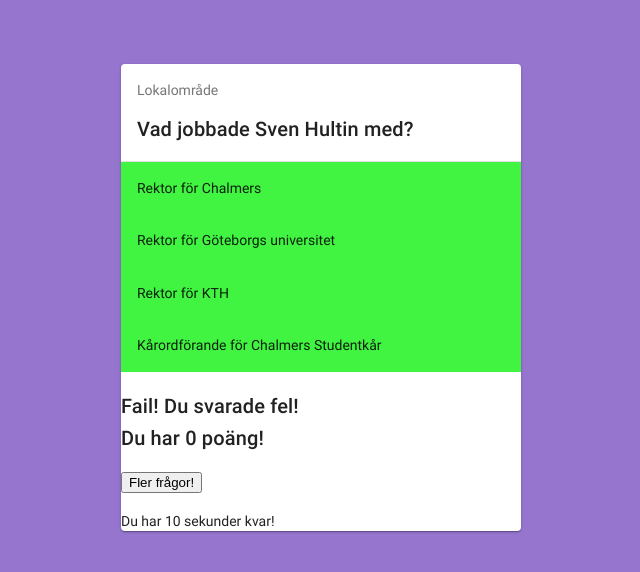
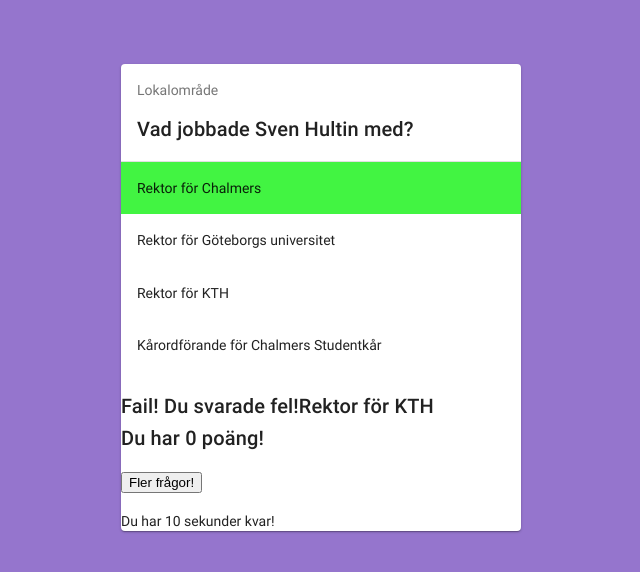
Before and after one commit to DanielWillim/DAT256, a React app: page / in a window 1280 px wide. Both pictures are taken after a click on the button "Rektor för KTH". Shown: the top 572 px of the page, without its empty margins (319-959 px from the left). Built offline with nearby package versions, Linux system fonts and the light colour scheme; a web font is replaced by a local one.

Commit message:
made the coloring work, but not the if-statement. Will fix later

```diff
--- a/src/Answer.jsx
+++ b/src/Answer.jsx
@@ -13,6 +13,7 @@
 });
 
 function Answer({
+  answered,
   answers,
   category,
   classes: { card, lowered },
@@ -40,17 +41,19 @@
             console.log(isCorrect);
           }}
         >
-          <CardContent style={{ backgroundColor: '#42f442' }}>
+          <CardContent style={
+            { backgroundColor: isCorrect ? '#42f442' : text === answered ? '#red' : 'white'}}
+          >
             <Typography variant="body1">
               {text}
             </Typography>
           </CardContent>
-
         </CardActionArea>
       ))}
       <br />
       <Typography variant="h6">
         {mening}
+        {'' + answered}
         <br />
         Du har&nbsp;
         {points}
--- a/src/App.jsx
+++ b/src/App.jsx
@@ -46,6 +46,7 @@
     setStartTimer: 10000,
     timer: 10000,
     gameOver: false,
+    answered: '-',
   }
 
   nextQuestion = () => {
@@ -70,6 +71,7 @@
 
   render() {
     const {
+      answered,
       currentQuestion: { answers, question },
       gameOver,
       points,
@@ -91,8 +93,9 @@
               answers={shuffle(answers)}
               timer={timer}
               onTimeOut={this.timerRunOut}
-              onAnswer={(won, newTimer) => {
+              onAnswer={(won, newTimer, text) => {
                 this.setState({ responded: { won } });
+                this.setState({ answered: text });
                 if (won) {
                   this.setState({ points: points + 1, timer: newTimer + 3000 });
                 } else if (points > 0) {
@@ -115,10 +118,12 @@
               mening="Grattis du svarade rätt!"
               onNext={this.nextQuestion}
               answers={answers}
+              answer={correctAnswers}
               category="Lokalområde"
               question={question}
               points={points}
               timer={timer}
+              answered={answered}
             />
           </main>
         </MuiThemeProvider>
@@ -143,10 +148,12 @@
             mening="Fail! Du svarade fel!"
             onNext={this.nextQuestion}
             answers={answers}
+            answer={correctAnswers}
             category="Lokalområde"
             question={question}
             points={points}
             timer={timer}
+            answered={answered}
           />
         </main>
       </MuiThemeProvider>
--- a/src/Question.jsx
+++ b/src/Question.jsx
@@ -41,7 +41,7 @@
           onClick={() => {
             const timeLeft = timer - ((new Date()).getTime() - timeWhenStarted);
             clearTimeout(questionTimer);
-            onAnswer(isCorrect, timeLeft);
+            onAnswer(isCorrect, timeLeft, text);
           }}
         >
           <CardContent>
```
